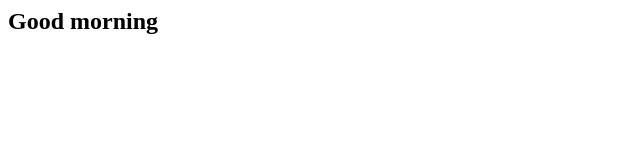
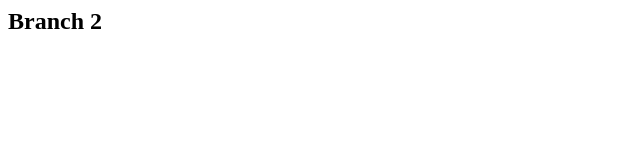
Before and after one commit to AlexMassin/CPS847Group13, a plain HTML site: page git_tst/index.html in a window 1280 px wide. Shown: the whole page, without its empty margins (0-640 px from the left). Drawn offline with Linux system fonts and the light colour scheme.

Commit message:
new text

```diff
--- a/git_tst/index.html
+++ b/git_tst/index.html
@@ -1,3 +1,3 @@
 <html>
-  <h2>Good morning</h2>
+  <h2>Branch 2</h2>
 </html>
```
